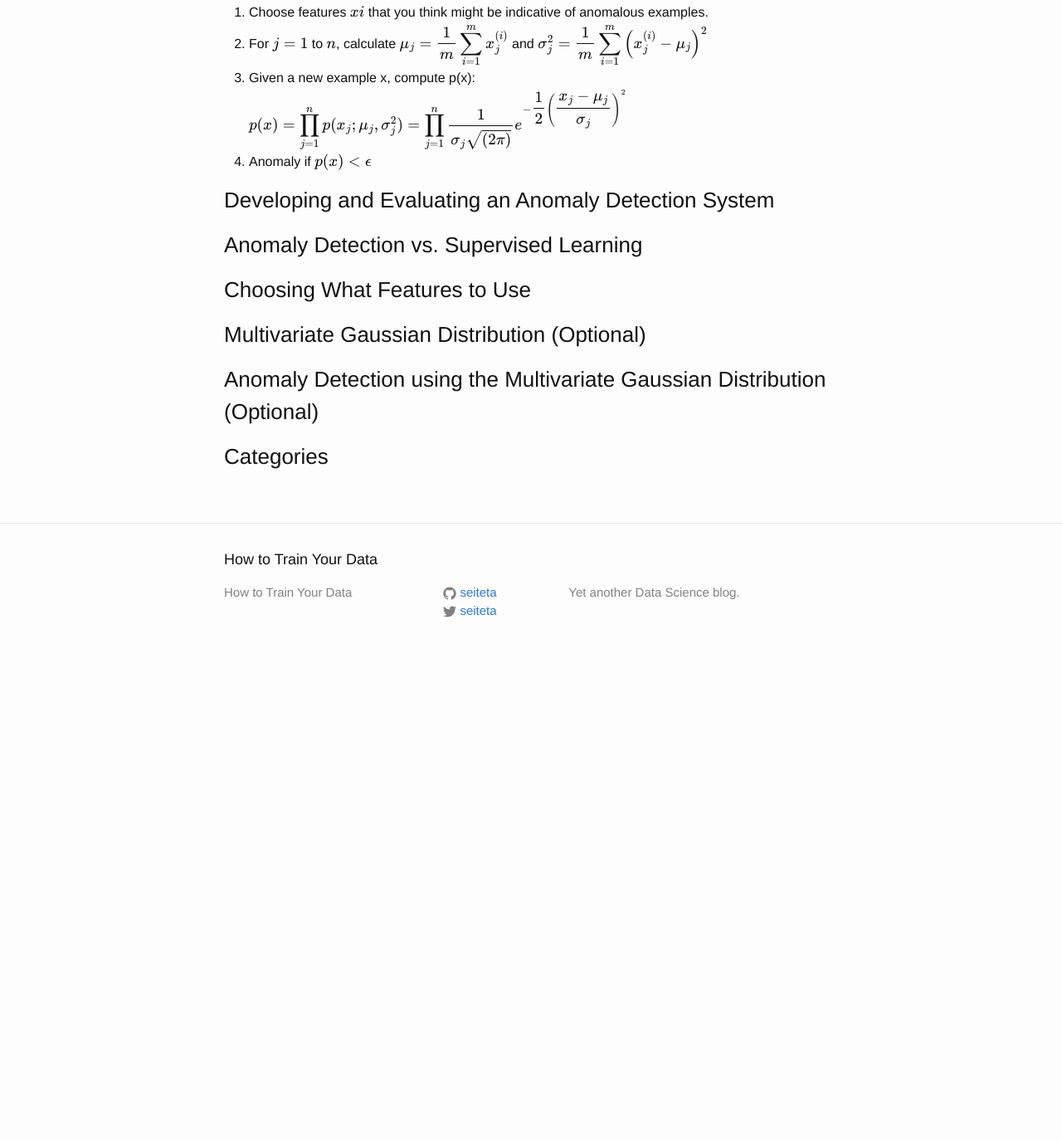
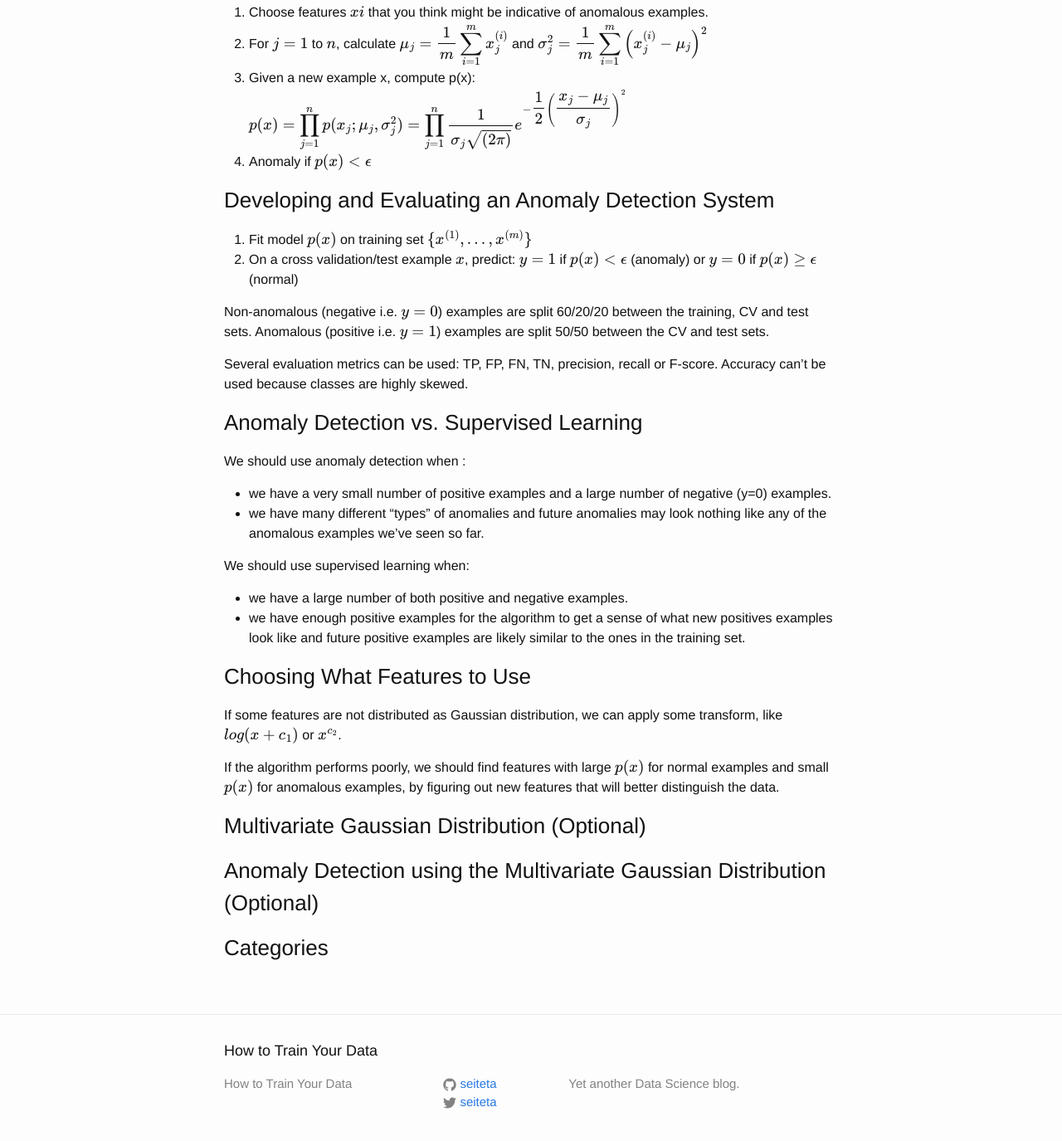
Before and after one commit to seiteta/seiteta.github.io_old, a Jekyll site: the page built from _posts/2014-12-04-machine-learning-notes.md, in a window 1280 px wide and 1400 px high, scrolled down 21127 px. Shown: the top 1375 px of the window at 83% size. Built offline with Jekyll 4.4.1, drawn with Linux system fonts in a browser that asks for light colours; formulas are drawn with MathJax 3; before the commit the page ends 21935 px from its top, so only the background shows below that; some of the changed text lies outside the part shown.

Commit message:
Update 2014-12-04-machine-learning-notes.md

```diff
--- a/_posts/2014-12-04-machine-learning-notes.md
+++ b/_posts/2014-12-04-machine-learning-notes.md
@@ -728,10 +728,31 @@ If a dataset follows a Gaussian distribution, we can estimate $$\mu$$ and $$\sig
 
 ### Developing and Evaluating an Anomaly Detection System
 
+1. Fit model $$p(x)$$ on training set $$\lbrace x^{(1)},\dots,x^{(m)} \rbrace$$
+2. On a cross validation/test example $$x$$, predict: $$y=1$$ if $$p(x)<\epsilon$$ (anomaly) or $$y=0$$ if $$p(x)≥\epsilon$$ (normal)
 
+Non-anomalous (negative i.e. $$y=0$$) examples are split 60/20/20 between the training, CV and test sets. Anomalous (positive i.e. $$y=1$$) examples are split 50/50 between the CV and test sets.
+
+Several evaluation metrics can be used: TP, FP, FN, TN, precision, recall or F-score. Accuracy can't be used because classes are highly skewed.
 
 ### Anomaly Detection vs. Supervised Learning
+
+We should use anomaly detection when :
+
+ * we have a very small number of positive examples and a large number of negative (y=0) examples.
+ * we have many different "types" of anomalies and future anomalies may look nothing like any of the anomalous examples we've seen so far.
+
+We should use supervised learning when:
+
+* we have a large number of both positive and negative examples.
+* we have enough positive examples for the algorithm to get a sense of what new positives examples look like and future positive examples are likely similar to the ones in the training set.
+
 ### Choosing What Features to Use
+
+If some features are not distributed as Gaussian distribution, we can apply some transform, like $$log(x + c_1)$$ or $$x^{c_2}$$.
+
+If the algorithm performs poorly, we should find features with large $$p(x)$$ for normal examples and small $$p(x)$$ for anomalous examples, by figuring out new features that will better distinguish the data.
+
 ### Multivariate Gaussian Distribution (Optional)
 ### Anomaly Detection using the Multivariate Gaussian Distribution (Optional)
 ### Categories
```
Also changed, not shown: other parts of _posts/2014-12-04-machine-learning-notes.md (+1 -1 lines).
